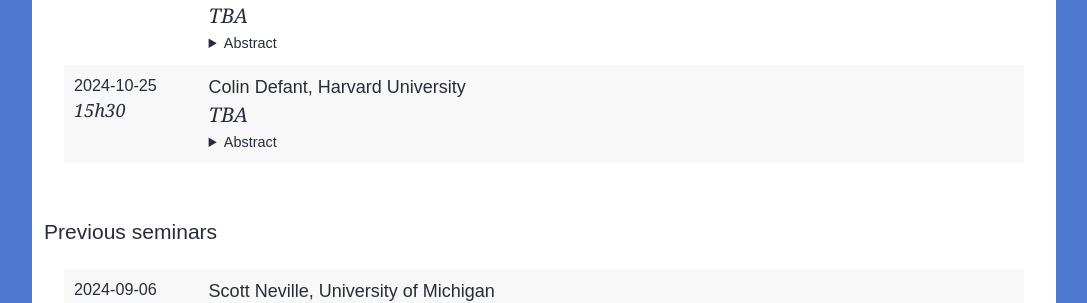
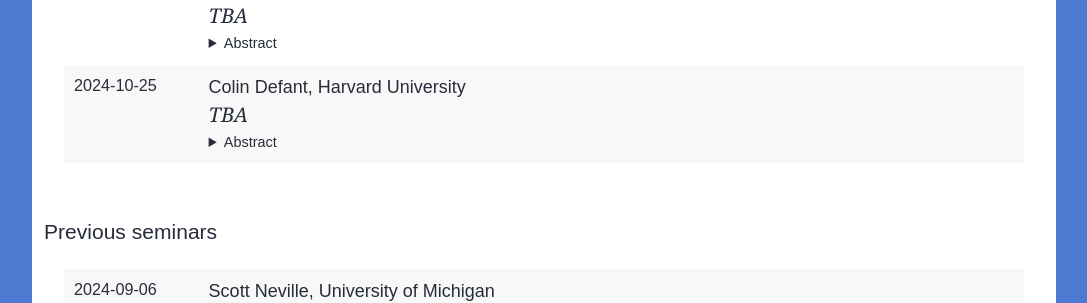
Before and after one commit to lacim-uqam/lacim-uqam.github.io, a Jekyll site: the page built from en/seminar.md, in a window 1280 px wide and 900 px high, scrolled down 1033 px. Shown: the part 162-465 px from the top of the window, without its empty margins (96-1183 px from the left). Built offline with Jekyll 4.4.1, drawn with Linux system fonts in a browser that asks for light colours; formulas are drawn with MathJax 3; our own code applies the rules of GitHub Pages for plain Markdown files.

Commit message:
correct time on Colin's talk

```diff
--- a/_data/lacim-seminar.yml
+++ b/_data/lacim-seminar.yml
@@ -3,7 +3,6 @@
   title: >
     TBA
   date: 2024-10-25
-  time: 15h30
   abstract: >
     TBA
 
```
